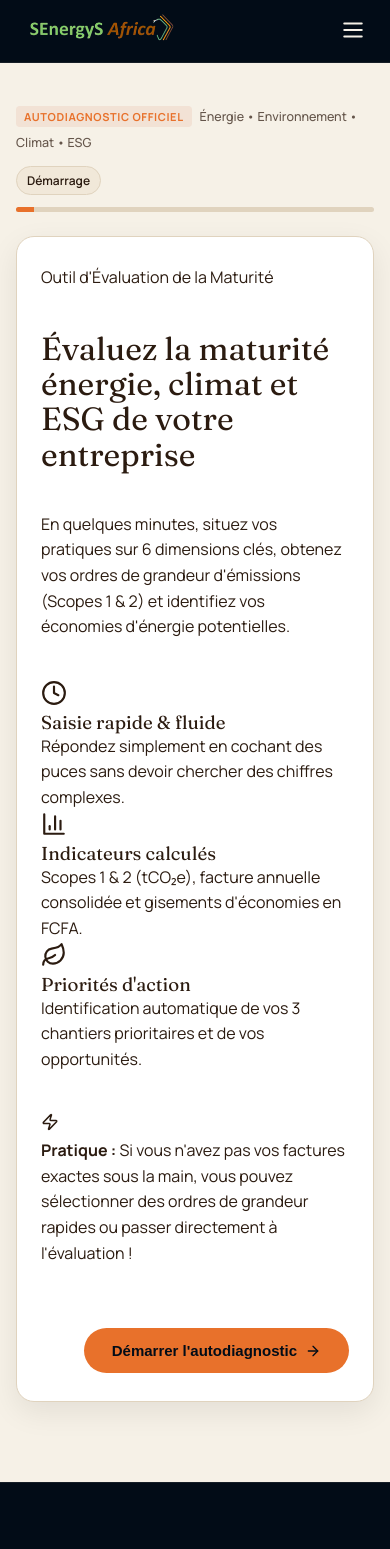
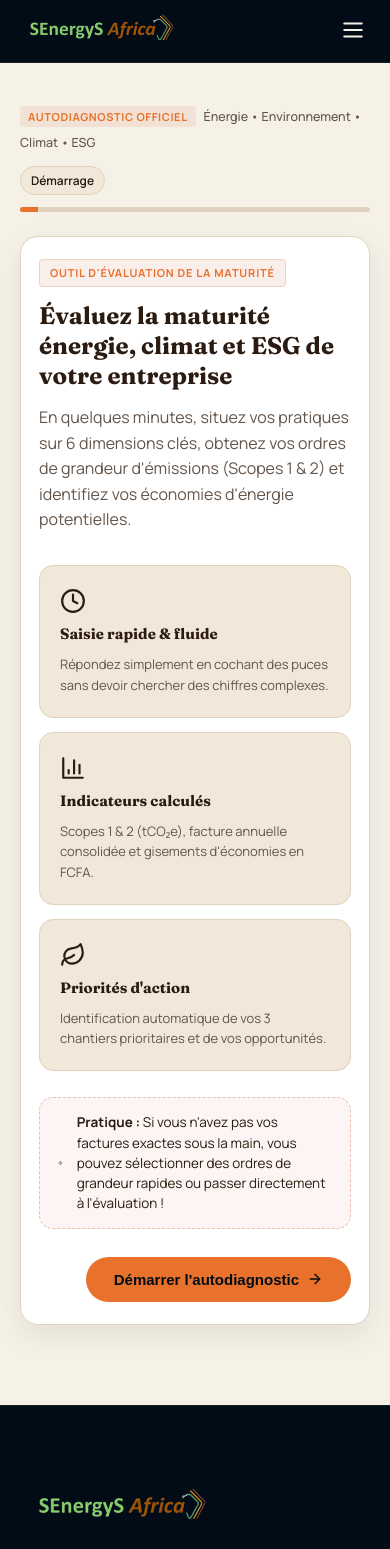
Before and after one commit to SarrMouhamadu/SEA, a React (Vite) app in the folder client/: page /autodiagnostic in a window 390 px wide. Shown: the top 1549 px of the page. Built offline with nearby package versions, Linux system fonts and the light colour scheme.

Commit message:
fix(autodiagnostic): corriger le centrage global, supprimer le grid parasite et harmoniser les ecrans

```diff
--- a/client/src/App.css
+++ b/client/src/App.css
@@ -1007,7 +1007,7 @@
   background: #11261F;
 }
 
-.autodiag-card {
+.autodiag-cta-section .autodiag-card {
   display: grid;
   grid-template-columns: 2fr 1fr;
   gap: 40px;
@@ -1703,7 +1703,7 @@
   .footer-main-grid {
     grid-template-columns: 1fr 1fr;
   }
-  .autodiag-card {
+  .autodiag-cta-section .autodiag-card {
     grid-template-columns: 1fr;
   }
 }
@@ -2513,15 +2513,21 @@
 
 .autodiag-page-container {
   min-height: calc(100vh - 80px);
-  padding: 40px 16px 80px 16px;
+  padding: 40px 20px 80px 20px;
   background-color: var(--theme-bg);
   color: var(--theme-text);
+  display: flex;
+  justify-content: center;
+  align-items: flex-start;
+  width: 100%;
+  box-sizing: border-box;
 }
 
 .autodiag-wrapper {
   max-width: 1040px;
   margin: 0 auto;
   width: 100%;
+  box-sizing: border-box;
 }
 
 .autodiag-top-bar {
@@ -2531,6 +2537,7 @@
   flex-wrap: wrap;
   gap: 12px;
   margin-bottom: 12px;
+  width: 100%;
 }
 
 .autodiag-badge {
@@ -2590,6 +2597,7 @@
   border-radius: 3px;
   overflow: hidden;
   margin-bottom: 24px;
+  width: 100%;
 }
 
 .autodiag-progress-fill {
@@ -2598,12 +2606,140 @@
   transition: width 0.3s ease;
 }
 
-.autodiag-card {
+/* Carte principale de l'autodiagnostic (pleine largeur, centrée, aucun grid parasite) */
+.autodiag-page-card {
+  display: block;
+  width: 100%;
+  box-sizing: border-box;
   background: var(--theme-surface);
   border: 1px solid var(--theme-border);
   border-radius: var(--radius-lg);
-  padding: 28px 24px;
+  padding: 34px 36px;
   box-shadow: var(--theme-card-shadow);
+}
+
+@media (max-width: 768px) {
+  .autodiag-page-card {
+    padding: 22px 18px;
+  }
+}
+
+/* Écran 1 : Introduction & Présentation */
+.autodiag-badge-category {
+  display: inline-block;
+  font-size: 11px;
+  font-weight: 700;
+  text-transform: uppercase;
+  letter-spacing: 0.8px;
+  color: var(--color-orange);
+  background: rgba(200, 90, 50, 0.1);
+  border: 1px solid rgba(200, 90, 50, 0.2);
+  padding: 4px 10px;
+  border-radius: 4px;
+  margin-bottom: 14px;
+}
+
+.autodiag-title-hero {
+  font-family: var(--font-display);
+  font-size: 32px;
+  font-weight: 700;
+  color: var(--theme-text);
+  margin: 0 0 14px 0;
+  line-height: 1.25;
+}
+
+.autodiag-lead {
+  font-size: 16px;
+  line-height: 1.6;
+  color: var(--theme-text-muted);
+  margin: 0 0 32px 0;
+  max-width: 860px;
+}
+
+.autodiag-feature-grid {
+  display: grid;
+  grid-template-columns: repeat(3, 1fr);
+  gap: 20px;
+  margin-bottom: 26px;
+  width: 100%;
+}
+
+.autodiag-feature-box {
+  background: var(--theme-surface-alt);
+  border: 1px solid var(--theme-border);
+  border-radius: var(--radius-md);
+  padding: 22px 20px;
+  display: flex;
+  flex-direction: column;
+  gap: 12px;
+  transition: all 0.2s ease;
+}
+
+.autodiag-feature-box:hover {
+  border-color: var(--color-orange);
+  transform: translateY(-2px);
+  box-shadow: 0 4px 16px rgba(0, 0, 0, 0.04);
+}
+
+.autodiag-feature-box h3 {
+  font-size: 15px;
+  font-weight: 700;
+  margin: 0;
+  color: var(--theme-text);
+}
+
+.autodiag-feature-box p {
+  font-size: 13px;
+  line-height: 1.55;
+  margin: 0;
+  color: var(--theme-text-muted);
+}
+
+.autodiag-notice-box {
+  background: rgba(200, 90, 50, 0.06);
+  border: 1px dashed rgba(200, 90, 50, 0.35);
+  border-radius: var(--radius-md);
+  padding: 14px 18px;
+  display: flex;
+  align-items: center;
+  gap: 14px;
+  font-size: 13.5px;
+  line-height: 1.5;
+  color: var(--theme-text);
+  margin-bottom: 28px;
+}
+
+.autodiag-title-screen {
+  font-family: var(--font-display);
+  font-size: 24px;
+  font-weight: 700;
+  color: var(--theme-text);
+  margin: 0 0 8px 0;
+  line-height: 1.3;
+}
+
+.autodiag-subtext {
+  font-size: 13.5px;
+  color: var(--theme-text-muted);
+  margin: 0 0 24px 0;
+  line-height: 1.5;
+}
+
+.autodiag-section-title {
+  font-size: 15.5px;
+  font-weight: 700;
+  color: var(--theme-text);
+  margin: 0 0 14px 0;
+}
+
+@media (max-width: 768px) {
+  .autodiag-title-hero {
+    font-size: 24px;
+  }
+  .autodiag-feature-grid {
+    grid-template-columns: 1fr;
+    gap: 14px;
+  }
 }
 
 /* En-tête Profil plein format */
@@ -3351,6 +3487,7 @@ details[open] .details-arrow {
     padding: 0 !important;
     background: #fff !important;
   }
+  .autodiag-page-card,
   .autodiag-card {
     border: none !important;
     box-shadow: none !important;
--- a/client/src/pages/AutoDiagnostic.jsx
+++ b/client/src/pages/AutoDiagnostic.jsx
@@ -242,7 +242,7 @@ Commentaire du client : ${contactForm.message || 'Aucun commentaire'}`
         {/* ÉCRAN 1 : INTRODUCTION & CADRE                                            */}
         {/* ========================================================================= */}
         {currentStep === 1 && (
-          <div className="autodiag-card autodiag-fade-in">
+          <div className="autodiag-page-card autodiag-fade-in">
             <div className="autodiag-badge-category">Outil d'Évaluation de la Maturité</div>
             <h1 className="autodiag-title-hero">
               Évaluez la maturité énergie, climat et ESG de votre entreprise
@@ -289,7 +289,7 @@ Commentaire du client : ${contactForm.message || 'Aucun commentaire'}`
         {/* ÉCRAN 2 : PROFIL DE L'ENTREPRISE (SECTION UNIQUE SUR PLEINE LARGEUR)      */}
         {/* ========================================================================= */}
         {currentStep === 2 && (
-          <div className="autodiag-card autodiag-fade-in">
+          <div className="autodiag-page-card autodiag-fade-in">
 
             {/* En-tête plein format : Titre + Progression */}
             <div className="autodiag-profile-header">
@@ -617,7 +617,7 @@ Commentaire du client : ${contactForm.message || 'Aucun commentaire'}`
           const currentModule = MODULES_CONFIG[moduleIndex];
 
           return (
-            <div className="autodiag-card autodiag-fade-in" key={currentModule.id}>
+            <div className="autodiag-page-card autodiag-fade-in" key={currentModule.id}>
               <div className="autodiag-badge-category">
                 Module {currentModule.num} sur 6 — Barème 0 à 3
               </div>
@@ -702,7 +702,7 @@ Commentaire du client : ${contactForm.message || 'Aucun commentaire'}`
         {/* ÉCRAN 9 : SYNTHÈSE & CALCUL DES RÉSULTATS                                  */}
         {/* ========================================================================= */}
         {currentStep === 9 && (
-          <div className="autodiag-card autodiag-fade-in">
+          <div className="autodiag-page-card autodiag-fade-in">
             <div className="autodiag-badge-category">Partie C — Synthèse Globale</div>
             <h2 className="autodiag-title-screen">Résultats et indicateurs d'impact</h2>
             <p className="autodiag-subtext">
@@ -785,7 +785,7 @@ Commentaire du client : ${contactForm.message || 'Aucun commentaire'}`
         {/* ÉCRAN 10 : ANALYSE DÉTAILLÉE PAR MODULE & ALERTES STRATÉGIQUES             */}
         {/* ========================================================================= */}
         {currentStep === 10 && (
-          <div className="autodiag-card autodiag-fade-in">
+          <div className="autodiag-page-card autodiag-fade-in">
             <div className="autodiag-badge-category">Diagnostic Approfondi</div>
             <h2 className="autodiag-title-screen">Maturité par dimension & Alertes de conformité</h2>
 
@@ -859,7 +859,7 @@ Commentaire du client : ${contactForm.message || 'Aucun commentaire'}`
         {/* ÉCRAN 11 : DEMANDE D'ACCOMPAGNEMENT & IMPRESSION PDF                       */}
         {/* ========================================================================= */}
         {currentStep === 11 && (
-          <div className="autodiag-card autodiag-fade-in">
+          <div className="autodiag-page-card autodiag-fade-in">
             <div className="autodiag-badge-category">Finalisation & Passer à l'Action</div>
             <h2 className="autodiag-title-screen">Demande d'accompagnement & Restitution</h2>
             <p className="autodiag-subtext">
```
